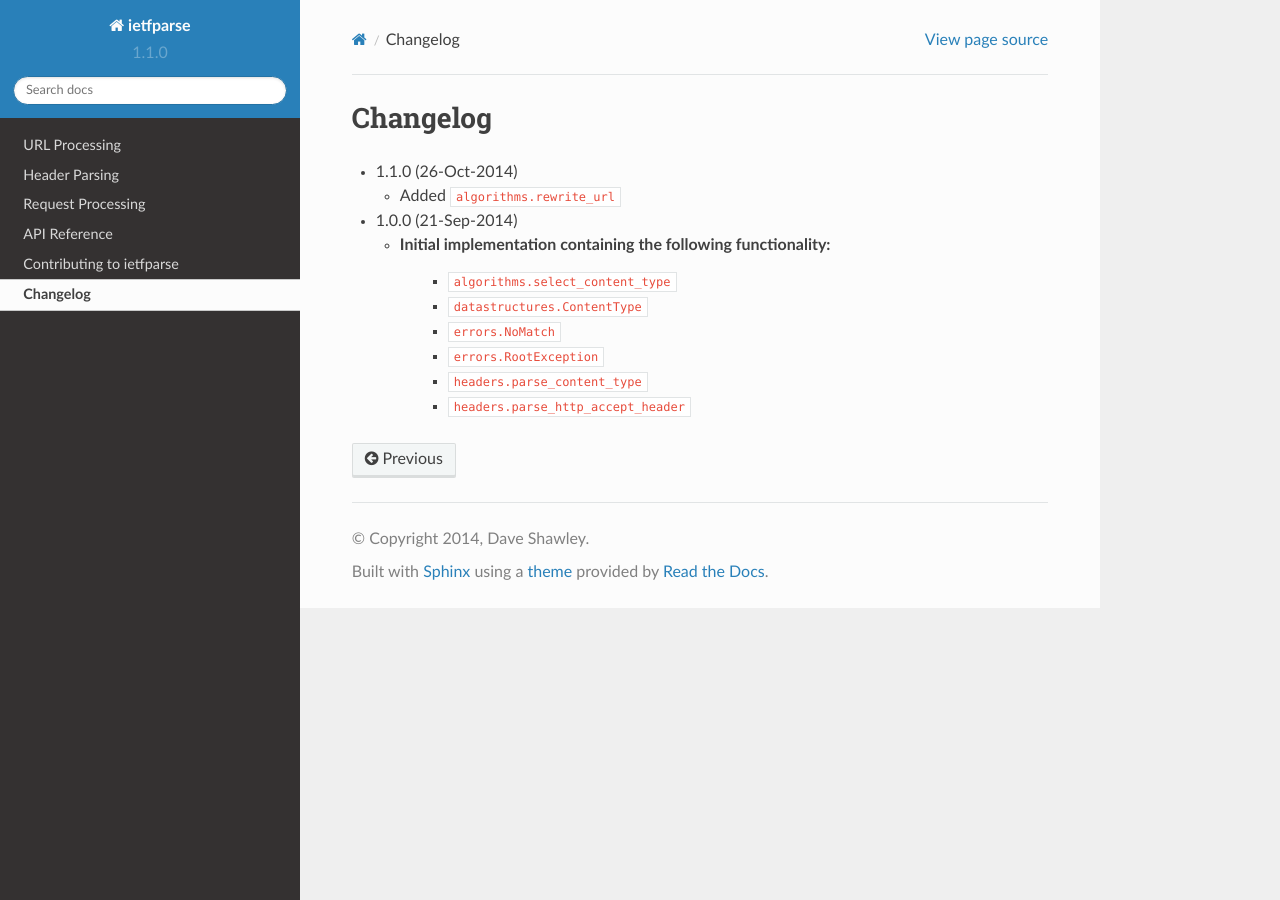
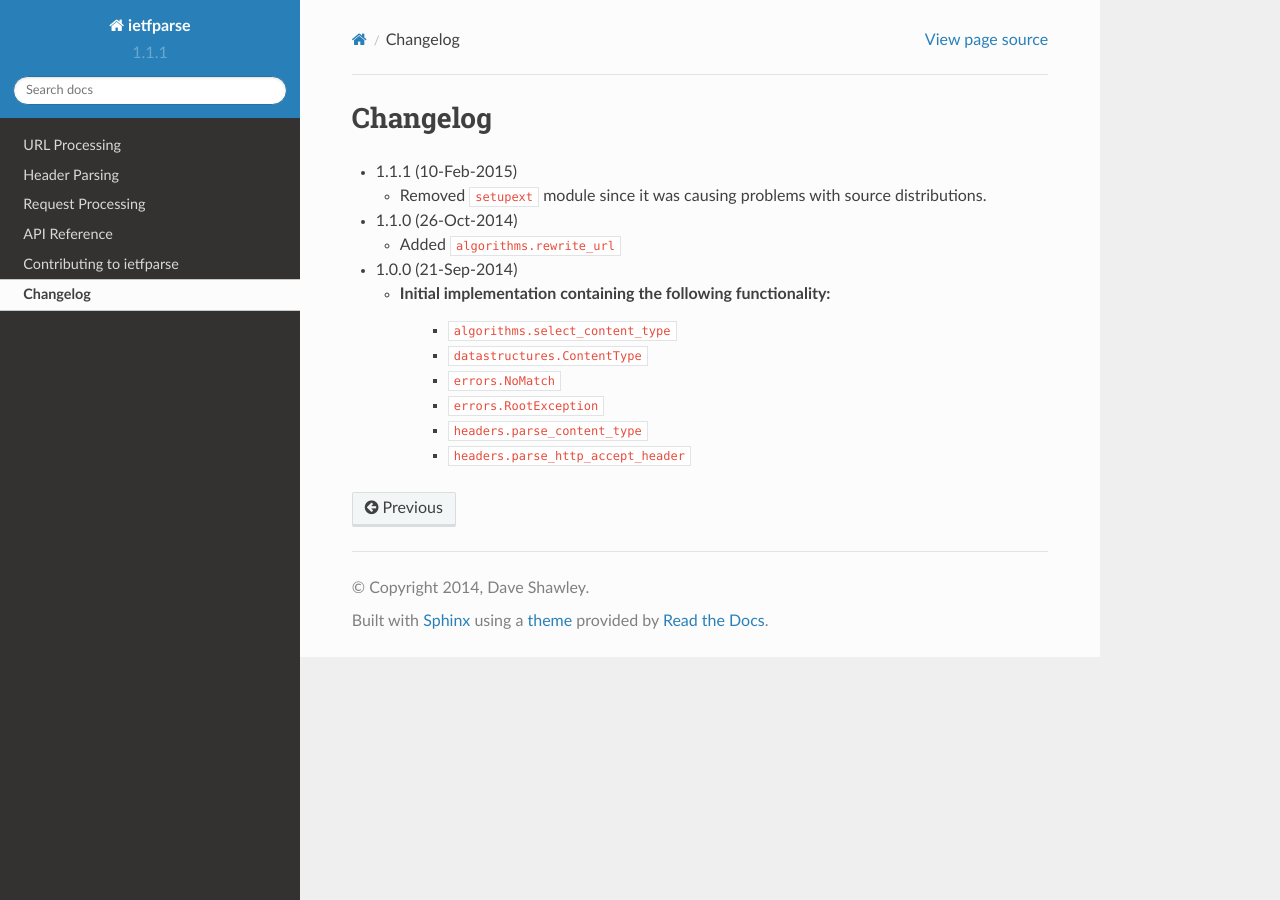
Before and after one commit to dave-shawley/ietfparse, a Sphinx documentation site: the page built from docs/changelog.rst, in a window 1280 px wide. Built offline with Sphinx 7.4.7 and the Read the Docs theme 2.0.0, drawn with Linux system fonts in a browser that asks for light colours.

Commit message:
1.1 version bump.

```diff
--- a/docs/changelog.rst
+++ b/docs/changelog.rst
@@ -1,5 +1,10 @@
 Changelog
 ---------
+
+* 1.1.1 (10-Feb-2015)
+
+  - Removed ``setupext`` module since it was causing problems with
+    source distributions.
 
 * 1.1.0 (26-Oct-2014)
 
--- a/ietfparse/__init__.py
+++ b/ietfparse/__init__.py
@@ -1,2 +1,2 @@
-version_info = (1, 1, 0)
+version_info = (1, 1, 1)
 __version__ = '.'.join(str(x) for x in version_info)
```
